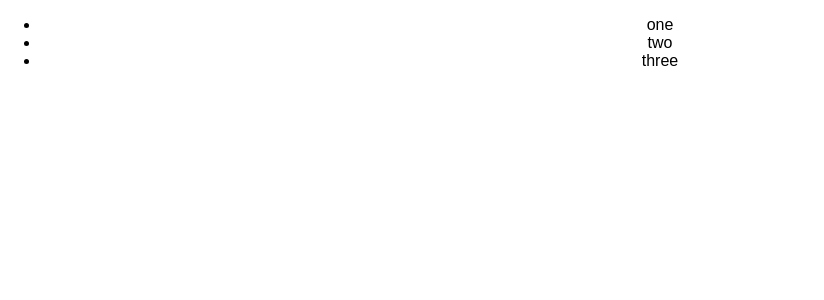
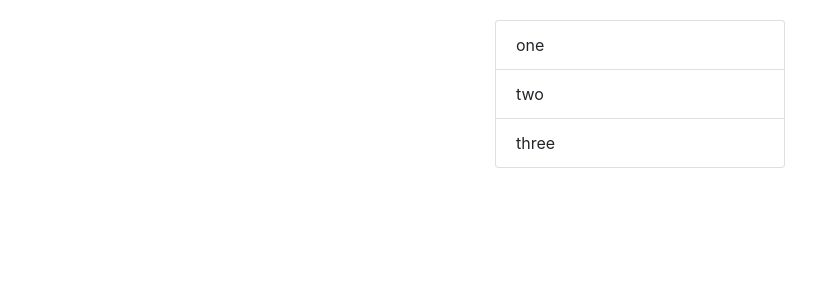
Before and after one commit to neolite/shopping_list, a React (Create React App) app: page / in a window 1280 px wide. Shown: the top 300 px of the page, without its empty margins (0-824 px from the left). Built offline with nearby package versions, Linux system fonts and the light colour scheme; the HTML template or start-up script is replaced by a standard one.

Commit message:
feat] add styles

```diff
--- a/package.json
+++ b/package.json
@@ -4,10 +4,13 @@
   "private": true,
   "dependencies": {
     "babel-eslint": "^8.2.1",
+    "bootstrap": "4.0.0",
     "prop-types": "^15.6.0",
     "react": "^16.2.0",
     "react-dom": "^16.2.0",
-    "react-scripts": "1.1.0"
+    "react-redux": "^5.0.6",
+    "react-scripts": "1.1.0",
+    "redux": "^3.7.2"
   },
   "scripts": {
     "start": "react-scripts start",
--- a/src/App.css
+++ b/src/App.css
@@ -1,28 +1,3 @@
-.App {
-  text-align: center;
+#root {
+  margin-top: 20px;
 }
-
-.App-logo {
-  animation: App-logo-spin infinite 20s linear;
-  height: 80px;
-}
-
-.App-header {
-  background-color: #222;
-  height: 150px;
-  padding: 20px;
-  color: white;
-}
-
-.App-title {
-  font-size: 1.5em;
-}
-
-.App-intro {
-  font-size: large;
-}
-
-@keyframes App-logo-spin {
-  from { transform: rotate(0deg); }
-  to { transform: rotate(360deg); }
-}
--- a/src/App.js
+++ b/src/App.js
@@ -1,4 +1,6 @@
 import React, { Component } from 'react';
+
+import "../node_modules/bootstrap/dist/css/bootstrap.css";
 import './App.css';
 import ProductList from './components/ProductList';
 
@@ -7,8 +9,16 @@ const items = ["one", "two", "three"];
 class App extends Component {
   render() {
     return (
-      <div className="App">
-        <ProductList items={items}/>
+      <div className="container-fluid">
+        <div className="row justify-content-md-center">
+          <div className="col">
+          </div>
+          <div className="col-3">
+            <ProductList items={items}/>
+          </div>
+          <div className="col">
+          </div>
+        </div>
       </div>
     );
   }
--- a/src/components/ProductList.jsx
+++ b/src/components/ProductList.jsx
@@ -4,9 +4,9 @@ import PropTypes from 'prop-types';
 class ProductList extends Component {
   render() {
     return(
-      <ul>
+      <ul className="list-group">
         {this.props.items.map((item, index) => {
-          return <li key={index}>{item}</li>
+          return <li className="list-group-item" key={index}>{item}</li>
         })}
       </ul>
     )
```
Also changed, not shown: 2 other files (tests, documents, lock files or other folders).
